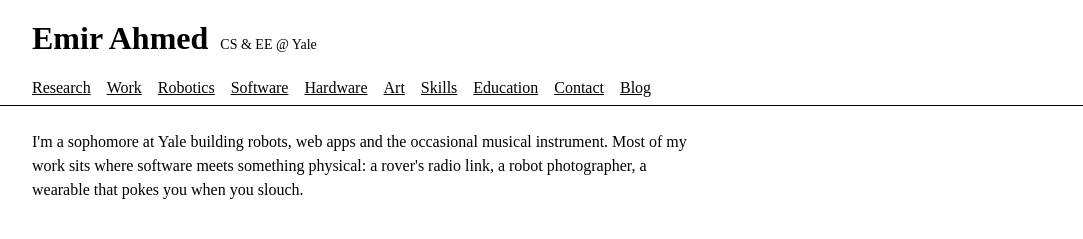
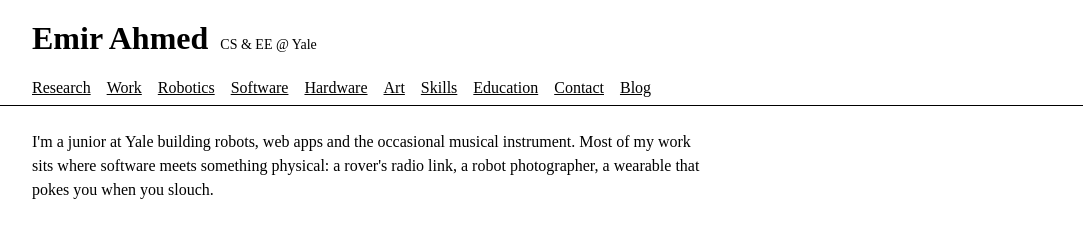
Before and after one commit to EmirataG/portfolio_page, a website built with Vite: page index.html in a window 1280 px wide. Shown: the top 239 px of the page, 0-1083 px from the left. Built offline with nearby package versions, Linux system fonts and the light colour scheme.

Commit message:
I'm a junior now!

```diff
--- a/index.html
+++ b/index.html
@@ -69,7 +69,7 @@
 
     <main>
       <p>
-        I'm a sophomore at Yale building robots, web apps and the occasional musical instrument. Most of my work
+        I'm a junior at Yale building robots, web apps and the occasional musical instrument. Most of my work
         sits where software meets something physical: a rover's radio link, a robot photographer, a wearable that
         pokes you when you slouch.
       </p>
```
